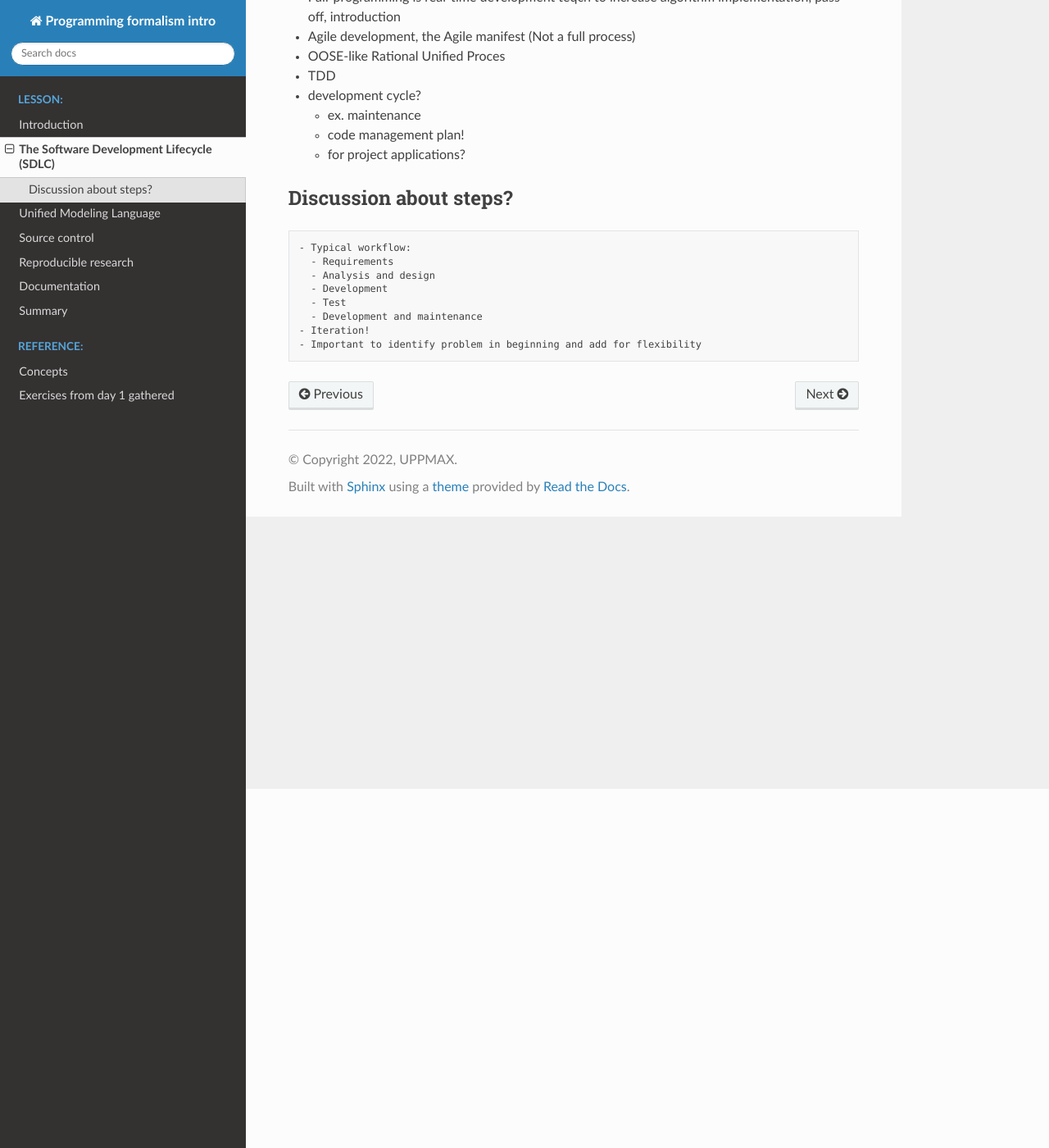
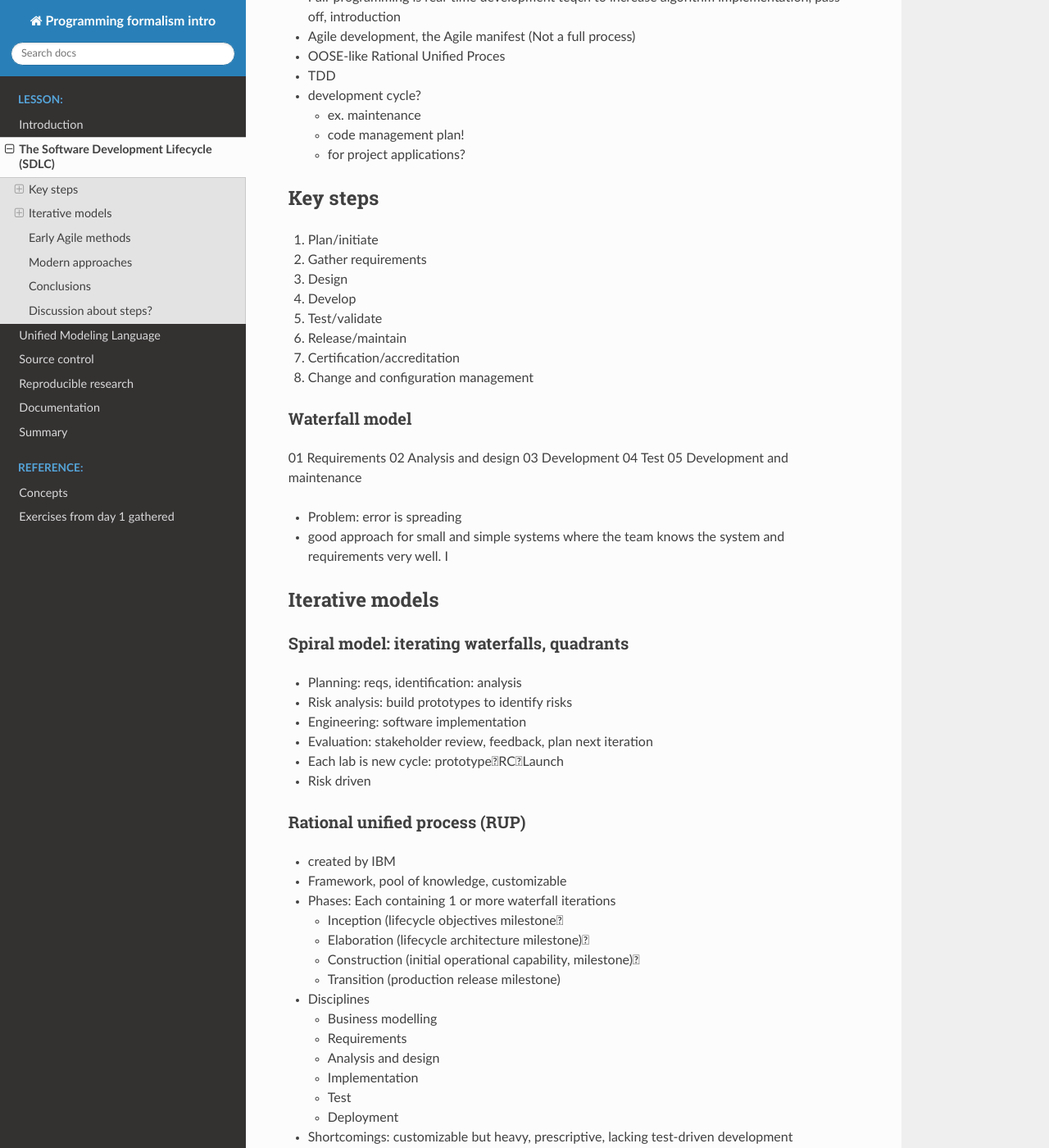
Before and after one commit to UPPMAX/programming_formalisms_intro, a Sphinx documentation site: the page built from doc/sdlc.md, in a window 1280 px wide and 1400 px high, scrolled down 438 px. Shown: the whole window at 82% size. Built offline with Sphinx 7.4.7 and the Read the Docs theme 2.0.0, drawn with Linux system fonts in a browser that asks for light colours; pages that are not in the unit, such as notebooks, are missing from menus; some of the changed text lies outside the part shown.

Commit message:
Update sdlc.md

````diff
--- a/doc/sdlc.md
+++ b/doc/sdlc.md
@@ -27,6 +27,86 @@
   - code management plan!
   -	for project applications?
 
+## Key steps
+
+1.	Plan/initiate
+2.	Gather requirements
+3.	Design
+4.	Develop
+5.	Test/validate
+6.	Release/maintain
+7.	Certification/accreditation
+8.	Change and configuration management
+
+### Waterfall model
+01	Requirements
+02	Analysis and design
+03	Development
+04	Test
+05	Development and maintenance
+
+- Problem:  error is spreading
+- good approach for small and simple systems where the team knows the system and requirements very well. I
+
+## Iterative models
+### Spiral model: iterating waterfalls, quadrants
+- Planning: reqs, identification: analysis
+- Risk analysis: build prototypes to identify risks
+- Engineering: software implementation
+- Evaluation: stakeholder review, feedback, plan next iteration
+- Each lab is new cycle: prototypeRCLaunch
+- Risk driven
+
+### Rational unified process (RUP)
+- created by IBM
+- Framework, pool of knowledge, customizable
+- Phases: Each containing 1 or more waterfall iterations
+  - Inception (lifecycle objectives milestone
+  - Elaboration (lifecycle architecture milestone)
+  - Construction (initial operational capability, milestone)
+  - Transition (production release milestone)
+- Disciplines
+  - Business modelling
+  - Requirements
+  - Analysis and design
+  - Implementation
+  - Test
+  - Deployment
+- Shortcomings: customizable but heavy, prescriptive, lacking test-driven development
+
+- **Key takeaways**
+- RUP principles
+- Develop iteratively
+- Manage requirements, change
+- Continuously verify quality
+- Model visually, component-based architecture
+
+## Early Agile methods
+-	Dsdm: dynamic system development method
+-	Feature-driven development (FDD)
+-	Crystal methods
+
+## Modern approaches
+- Scrum
+- Lean
+- Kanban
+- Extreme Programming
+            - pair programming
+            - TDD
+- Spotify
+- DevOps
+  - continous Integration, development and deployment
+  - **DevOps aims to extend fast and frequent software feature development approach to build an efficient delivery pipeline.**
+ CMMI (Capability maturity model integration)
+- Six Sigma
+
+## Conclusions
+  - Each team unique requirements
+  - Try out agile practices that make the most sense
+  - Don’t be afraid of trial and error
+  - Continuous learning
+
+
 ## Discussion about steps?
 
 ```{keypoints}
````
